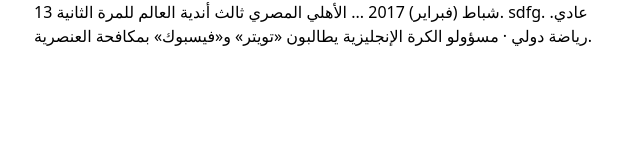
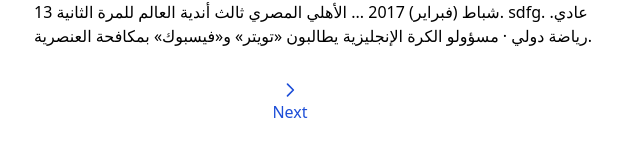
Before and after one commit to AL-SAFWAN/Google, a Next.js app: page /search in a window 1280 px wide. Shown: the part 971-1128 px from the top of the page, without its empty margins (174-814 px from the left). Before the commit the page ends 1051 px from the top, so only its background shows below. Built offline with nearby package versions, Linux system fonts and the light colour scheme.

Commit message:
pagination

```diff
--- /dev/null
+++ b/components/Search/PaginationButton.js
@@ -0,0 +1,33 @@
+import { useRouter } from "next/router";
+import Link from "next/link";
+import { ChevronLeftIcon, ChevronRightIcon } from "@heroicons/react/outline";
+function PaginationButton() {
+  const router = useRouter();
+  const startIndex = Number(router.query.start) || 0;
+  console.log(router.query.term);
+  return (
+    <div className="flex max-w-lg justify-between text-blue-700 mb-10">
+      {startIndex >= 10 && (
+        <Link
+          href={`/search/?term=${router.query.term}&start=${startIndex - 10}`}
+        >
+          <div className=" flex flex-grow flex-col items-center cursor-pointer hover:underline">
+            <ChevronLeftIcon className="h-5" />
+            <p>Previous</p>
+          </div>
+        </Link>
+      )}
+
+      <Link
+        href={`/search/?term=${router.query.term}&start=${startIndex + 10}`}
+      >
+        <div className=" flex flex-grow flex-col items-center cursor-pointer hover:underline">
+          <ChevronRightIcon className="h-5" />
+          <p>Next</p>
+        </div>
+      </Link>
+    </div>
+  );
+}
+
+export default PaginationButton;
--- a/components/Search/SearchResults.js
+++ b/components/Search/SearchResults.js
@@ -1,3 +1,5 @@
+import PaginationButton from "./PaginationButton";
+
 function SearchResults({ result }) {
   return (
     <div className="mx-auto w-full px-3 sm:pl-[5%] md:pl-[14%] lg:pl-52">
@@ -20,6 +22,7 @@ function SearchResults({ result }) {
           <p className="line-clamp-2"> {result.snippet}</p>
         </div>
       ))}
+      <PaginationButton />
     </div>
   );
 }
```
